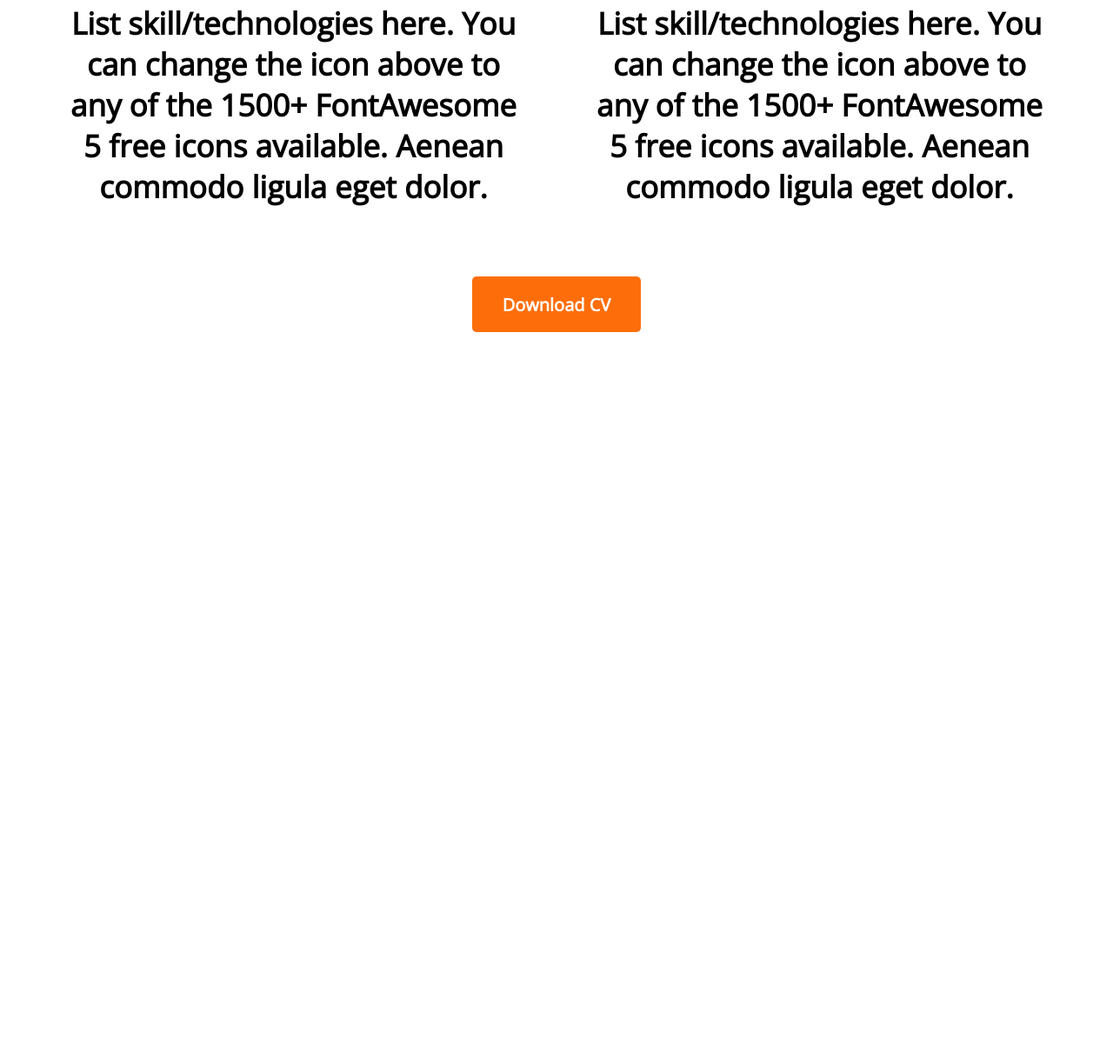
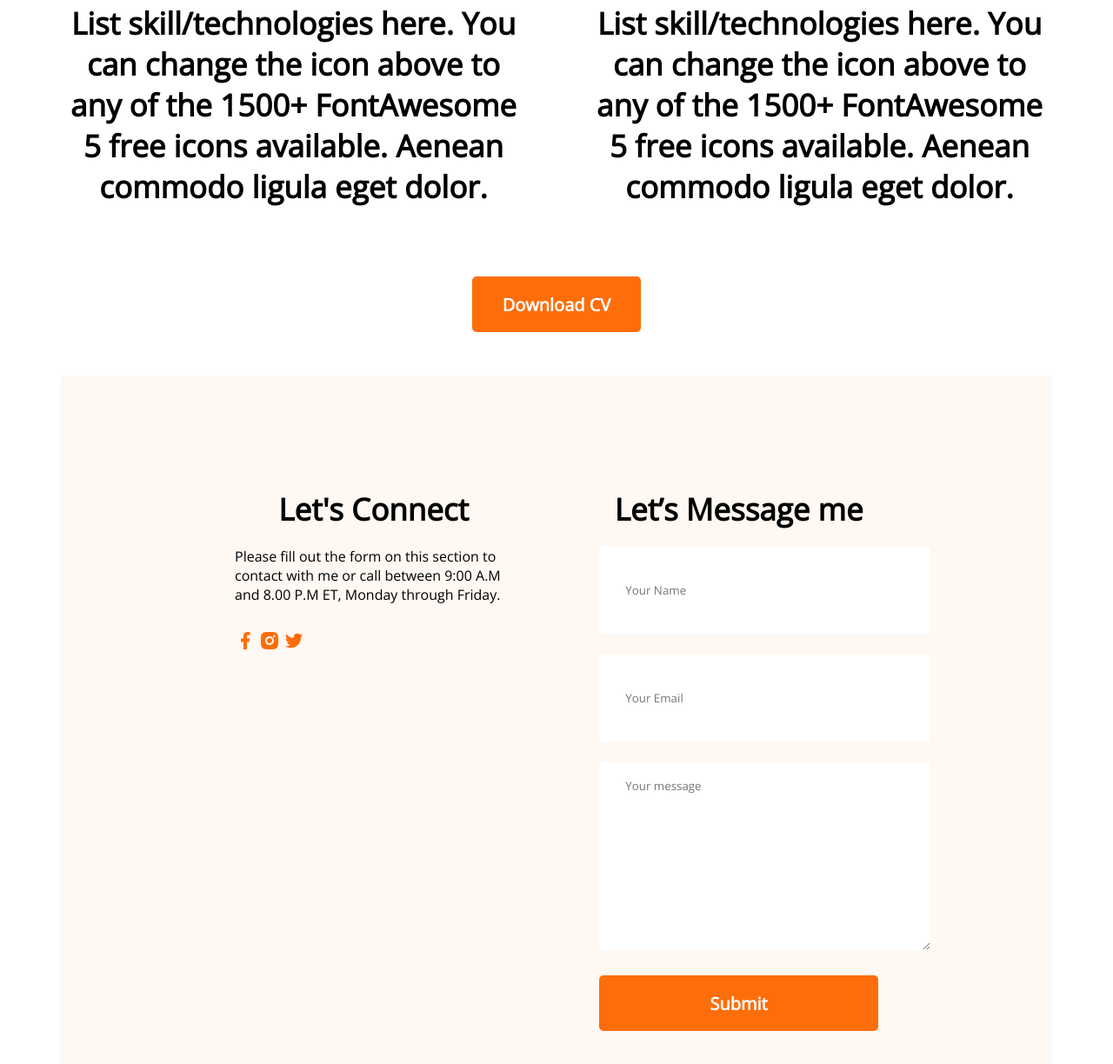
Before and after one commit to Ibrahim-RIhan/developer-portfolio, a plain HTML site: page index.html in a window 1280 px wide. Shown: the part 3268-4492 px from the top of the page at 87% size. Before the commit the page ends 3700 px from the top, so only its background shows below. Drawn offline with nearby package versions, Linux system fonts and the light colour scheme.

Commit message:
contact finished

```diff
--- a/index.html
+++ b/index.html
@@ -149,6 +149,31 @@
             </div>
             <div class="resume-button"><button class="btn-primary">Download CV</button></div>
         </section>
+        <!-- contact Section  -->
+        <section class="contact">
+           <div>
+            <h3 class="contact-title">Let's Connect</h3>
+            <p class="section-description">Please fill out the form on this section to contact with me or call between 9:00 A.M and 8.00 P.M ET, Monday through Friday.</p>
+            <a href="https://www.facebook.com/">
+                <img src="/images/icons/facebook.png" alt="">
+            </a>
+            <a href="https://www.instagram.com/">
+                <img src="/images/icons/insta.png" alt="">
+            </a>
+            <a href="https://twitter.com/?lang=en">
+                <img src="/images/icons/twitter.png" alt="">
+            </a>
+           </div>
+           <div>
+            <h3 class="contact-title">Let’s Message me</h3>
+            <form action="">
+                <input type="text" placeholder="Your Name">
+                <input type="email" name="" id="" placeholder="Your Email">
+                <textarea name="" id="" cols="30" rows="10" placeholder="Your message"></textarea>
+                <input type="button" value="Submit" class="btn-primary">
+            </form>
+           </div>
+        </section>
     </main>
     <footer>
 
--- a/styles/portfolio.css
+++ b/styles/portfolio.css
@@ -137,10 +137,6 @@
     margin-top: 30px;
 }
 
-.section-title {
-
-}
-
 .skill {
     background: #FFFFFF;
     box-shadow: 0px 6px 50px rgba(0, 0, 0, 0.06);
@@ -182,13 +178,16 @@
     display: flex;
     gap: 70px;
 }
-.resume-title{
+
+.resume-title {
     margin-top: 100px;
 }
-.resume-item{
+
+.resume-item {
     margin-top: 30px;
     margin-bottom: 30px;
 }
+
 .rtitle {
     color: #474747;
     font-size: 25px;
@@ -209,7 +208,37 @@
     font-weight: 400;
 
 }
-.resume-button{
+
+.resume-button {
     text-align: center;
     margin-top: 50px;
 }
+
+.contact-title {
+    font-size: 35px;
+    font-weight: 700;
+    text-align: center;
+    margin-bottom: 20px;
+
+}
+
+.contact {
+    display: flex;
+    background-color: #FFF8F3;
+    gap: 100px;
+    padding: 130px 200px;
+}
+.contact input,textarea{
+    margin-bottom: 24px;
+    border: 0;
+    width: 100%;
+    padding: 18px 30px;
+
+}
+input{
+    height: 64px;
+}
+.contact a{text-decoration: none;}
+.section-description{
+    margin-bottom: 30px;
+}
```
